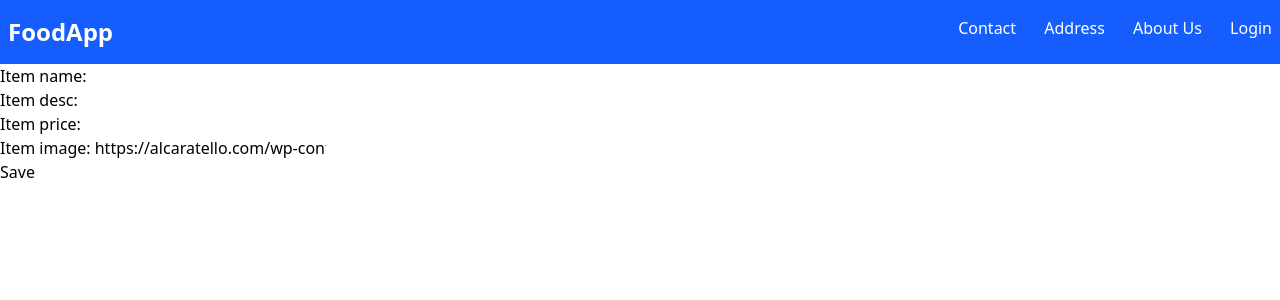
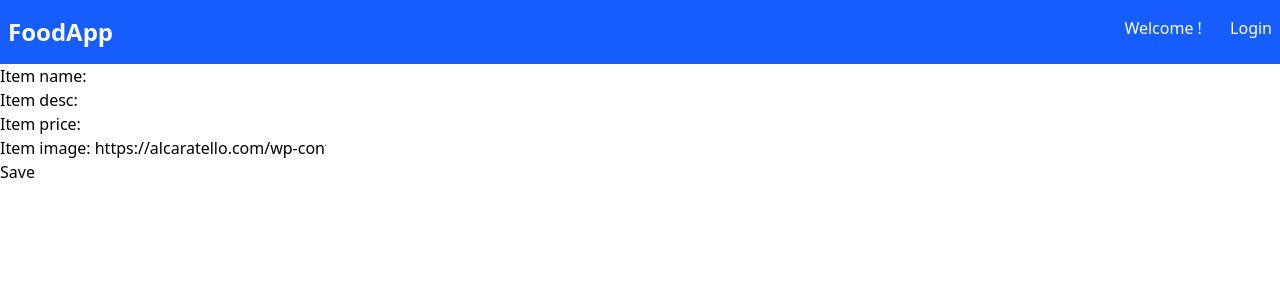
Before and after one commit to soheilrabiee/django-projects, a Django app: page /myapp/add/ in a window 1280 px wide. Shown: the top 300 px of the page. Run offline with Django 5.2, Linux system fonts and the light colour scheme.

Commit message:
Show the username of the logged in user in the navbar

```diff
--- a/django-masterclass/mysite/myapp/templates/myapp/base.html
+++ b/django-masterclass/mysite/myapp/templates/myapp/base.html
@@ -11,9 +11,7 @@
             <div class="flex justify-between px-2 py-4">
                 <a href="" class="font-bold text-2xl">FoodApp</a>
                 <div class="space-x-6">
-                    <a href="">Contact</a>
-                    <a href="">Address</a>
-                    <a href="">About Us</a>
+                    <a href="">Welcome {{ user.username }} !</a>
                     {% comment %} user is an object which contains some information about the logged in user {% endcomment %}
                     {% if user.is_authenticated %}
                         <a href="{% url 'users:logout' %}">Logout</a>
```
